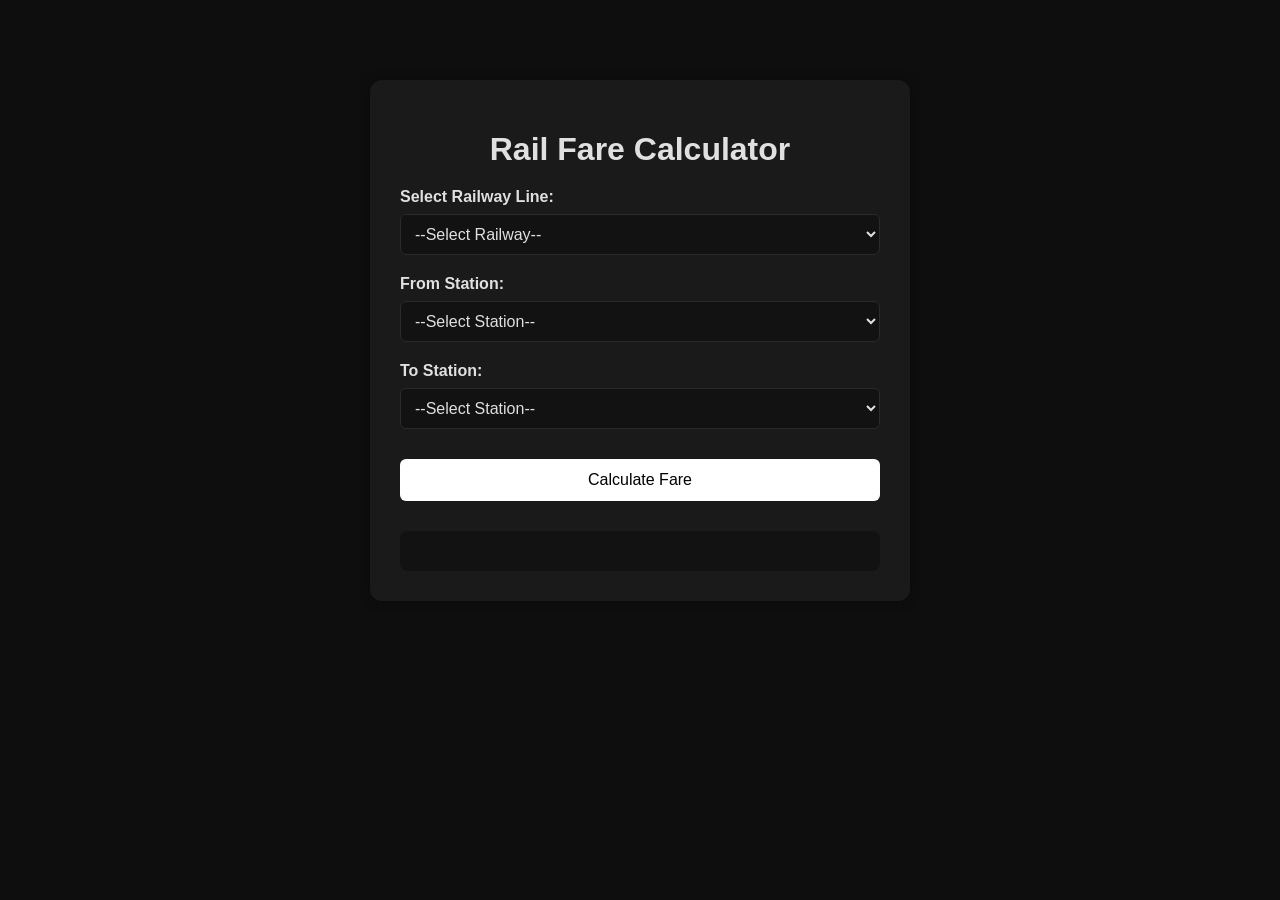
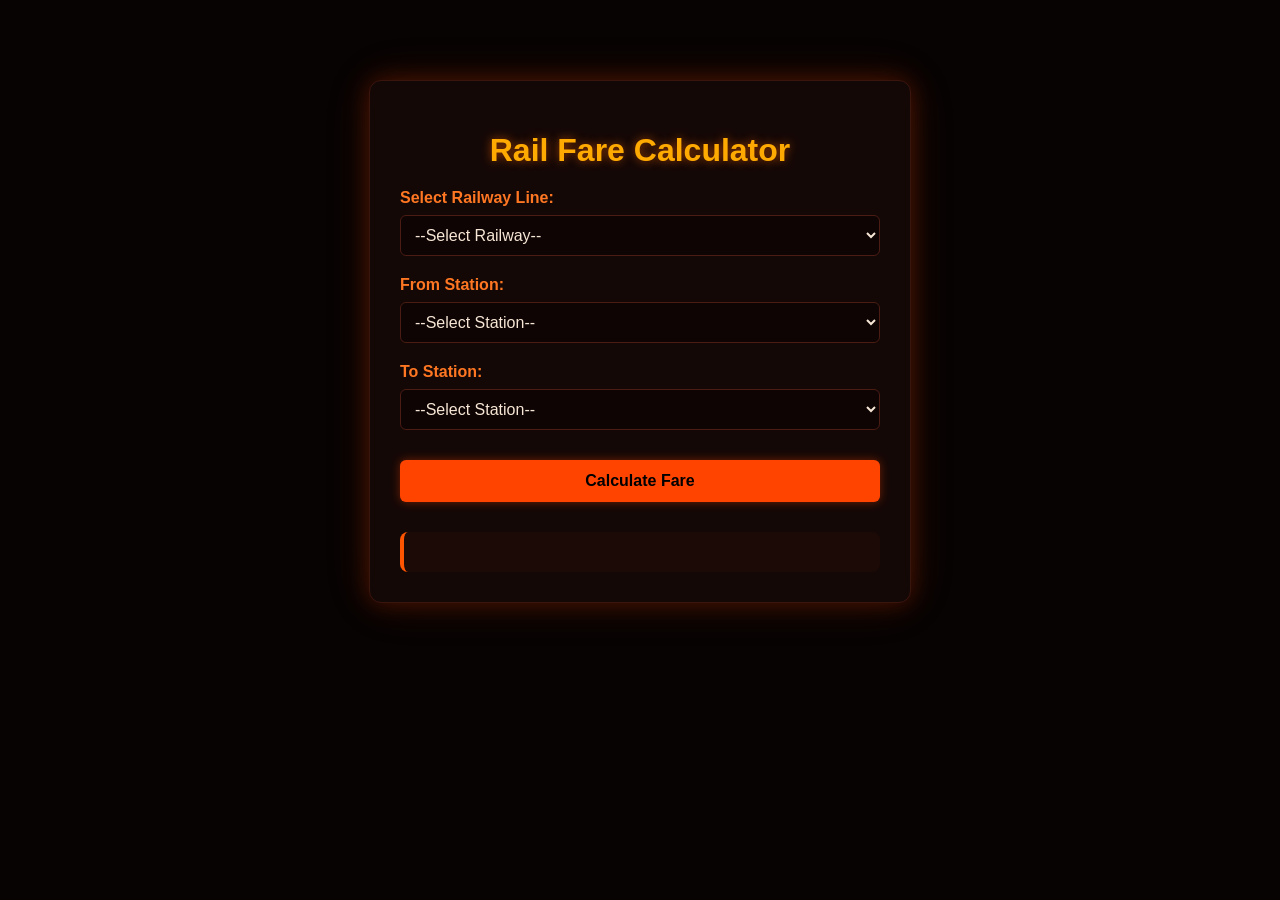

Update style.css

--- a/style.css
+++ b/style.css
@@ -1,7 +1,9 @@
 body {
   font-family: 'Segoe UI', Tahoma, Geneva, Verdana, sans-serif;
-  background-color: #0e0e0e;
-  color: #e0e0e0;
+  /* Deep, warm silhouette black */
+  background-color: #070303; 
+  /* Soft amber-tinted white for readability without harsh contrast */
+  color: #f7e6d5; 
   margin: 0;
   padding: 0;
 }
@@ -10,15 +12,21 @@ body {
   max-width: 480px;
   margin: 80px auto;
   padding: 30px;
-  background-color: #1a1a1a;
+  /* Dark maroon-tinted charcoal representing the unlit cages */
+  background-color: #140806; 
+  /* Framed look like the structure of the cages */
+  border: 1px solid #3a150e; 
   border-radius: 12px;
-  box-shadow: 0 0 10px rgba(10, 10, 10, 0.8);
+  /* The signature ambient orange-red glow from the photo */
+  box-shadow: 0 0 25px rgba(255, 51, 0, 0.25), 0 0 50px rgba(255, 119, 0, 0.1);
 }
 
 h1, h2 {
   text-align: center;
   margin-bottom: 20px;
-  color: #e0e0e0;
+  /* High-intensity glowing yellow-orange */
+  color: #ffaa00;
+  text-shadow: 0 0 10px rgba(255, 102, 0, 0.6);
 }
 
 label {
@@ -26,52 +34,67 @@ label {
   margin-top: 20px;
   margin-bottom: 8px;
   font-weight: bold;
-  color: #e0e0e0;
+  /* Mid-tone vibrant orange */
+  color: #ff7722;
 }
 
 select {
   width: 100%;
   padding: 10px;
-  background-color: #121212;
-  border: 1px solid #2a2a2a;
-  color: #e0e0e0;
+  /* Inside of the container dark tones */
+  background-color: #0d0403;
+  border: 1px solid #4a1c13;
+  color: #f7e6d5;
   border-radius: 6px;
   font-size: 16px;
   outline: none;
+  transition: border-color 0.3s ease, box-shadow 0.3s ease;
 }
 
 select:focus {
-  border-color: #ffffff;
+  border-color: #ffaa00;
+  box-shadow: 0 0 8px rgba(255, 170, 0, 0.4);
 }
 
 button {
   margin-top: 30px;
   width: 100%;
   padding: 12px;
-  background-color: #ffffff;
-  color: rgb(0, 0, 0);
+  /* The brightest glowing orange/red in the installation */
+  background-color: #ff4400;
+  /* Pure black text for that stark silhouette effect seen on the people */
+  color: #000000;
+  font-weight: bold;
   border: none;
   border-radius: 6px;
   font-size: 16px;
   cursor: pointer;
-  transition: background-color 0.3s ease;
+  transition: all 0.3s ease;
+  box-shadow: 0 0 10px rgba(255, 68, 0, 0.4);
 }
 
 button:hover {
-  background-color: #ffffff;
+  /* Shifts to the brilliant incandescent yellow from the core of the lights */
+  background-color: #ffcc00;
+  box-shadow: 0 0 20px rgba(255, 204, 0, 0.7);
+  transform: translateY(-1px);
 }
 
 .result {
   margin-top: 30px;
-  background: #121212;
+  background: #1c0a07;
   padding: 20px;
   border-radius: 8px;
   font-size: 15px;
   line-height: 1.6;
+  /* Side accent line to mimic a glowing vertical edge */
+  border-left: 4px solid #ff5500;
 }
 
 .error {
-  color: #ff5c5c;
+  /* Pure, intense neon blood-red */
+  color: #ff2222;
   font-weight: bold;
   font-size: 16px;
+  text-shadow: 0 0 8px rgba(255, 34, 34, 0.4);
 }
